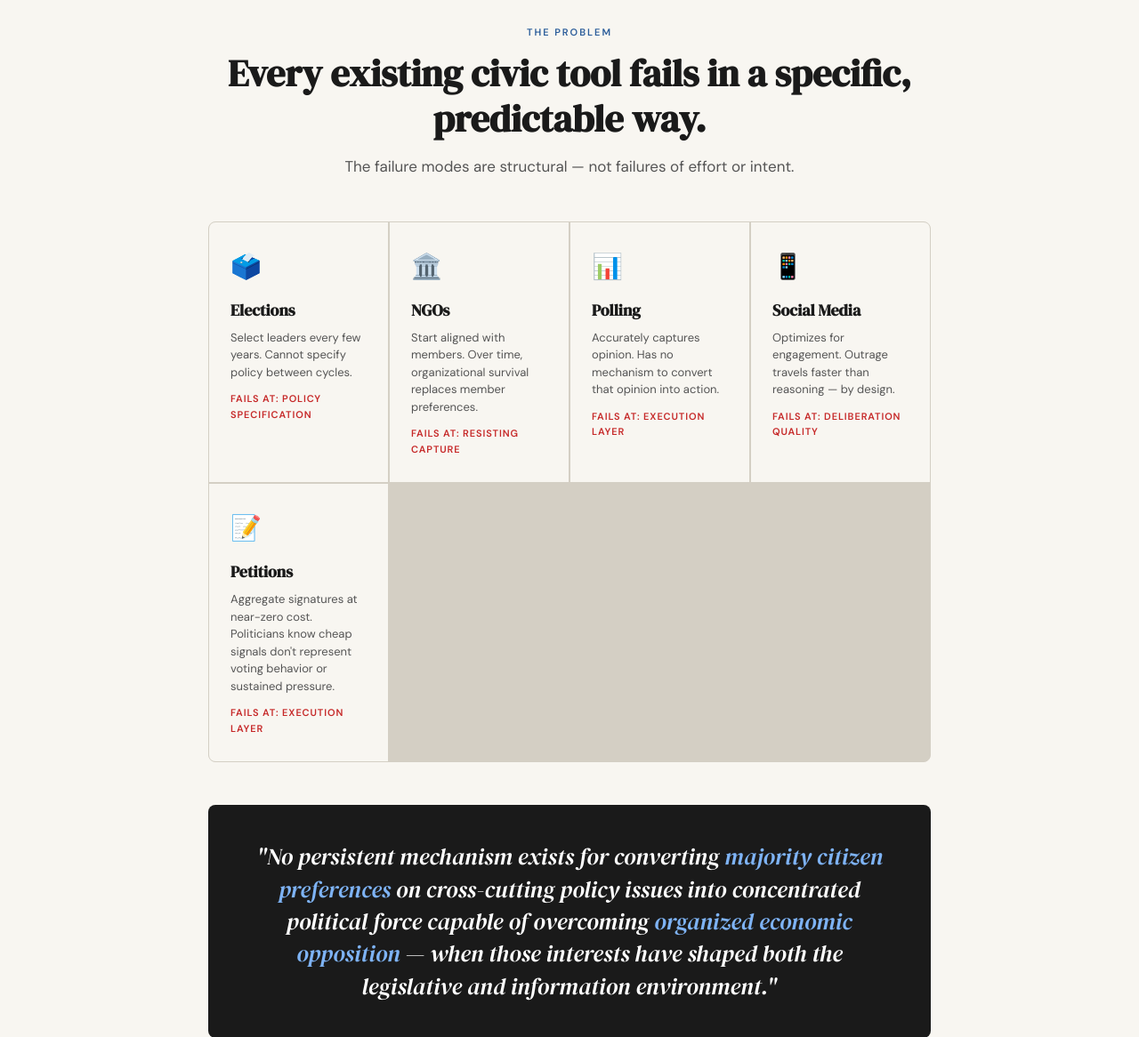
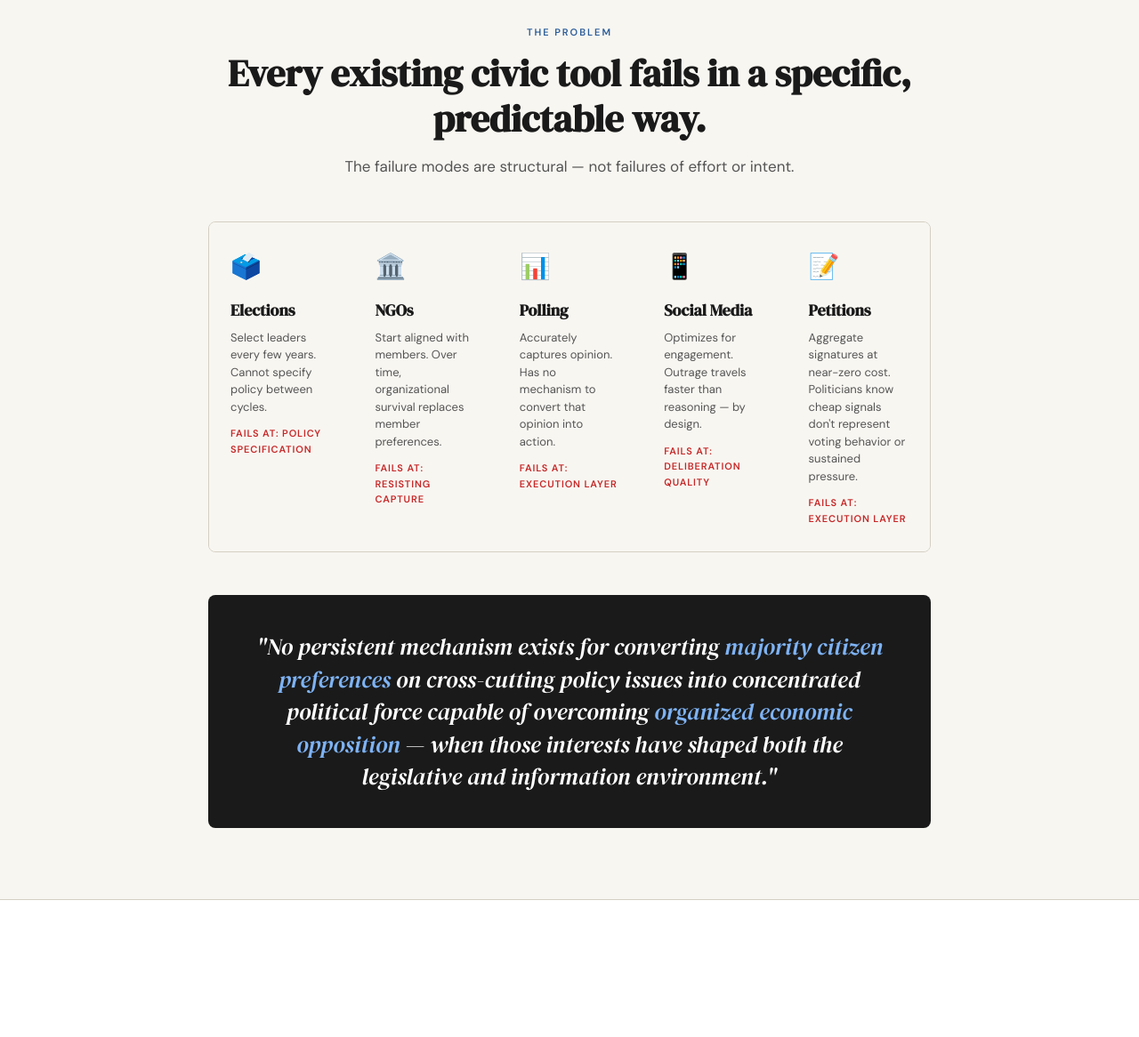
Before and after one commit to jacksuter12/civic-platform-mvp, a Python web app: template backend/app/templates/how-it-works.html in a window 1280 px wide. Shown: the part 685-1851 px from the top of the page at 89% size. Run offline with Jinja, Linux system fonts and the light colour scheme; the template is opened without the code that fills it, so the values that code supplies are empty.

Commit message:
Fix problem grid layout to display 5 cards per row with clean empty cells

```diff
--- a/backend/app/templates/how-it-works.html
+++ b/backend/app/templates/how-it-works.html
@@ -134,9 +134,9 @@
 
     .problem-grid {
       display: grid;
-      grid-template-columns: repeat(auto-fit, minmax(200px, 1fr));
+      grid-template-columns: repeat(auto-fit, minmax(160px, 1fr));
       gap: 2px;
-      background: var(--border);
+      background: var(--paper);
       border: 1px solid var(--border);
       border-radius: 8px;
       overflow: hidden;
--- a/how-it-works.html
+++ b/how-it-works.html
@@ -183,9 +183,9 @@
 
     .problem-grid {
       display: grid;
-      grid-template-columns: repeat(auto-fit, minmax(200px, 1fr));
+      grid-template-columns: repeat(auto-fit, minmax(160px, 1fr));
       gap: 2px;
-      background: var(--border);
+      background: var(--paper);
       border: 1px solid var(--border);
       border-radius: 8px;
       overflow: hidden;
```
